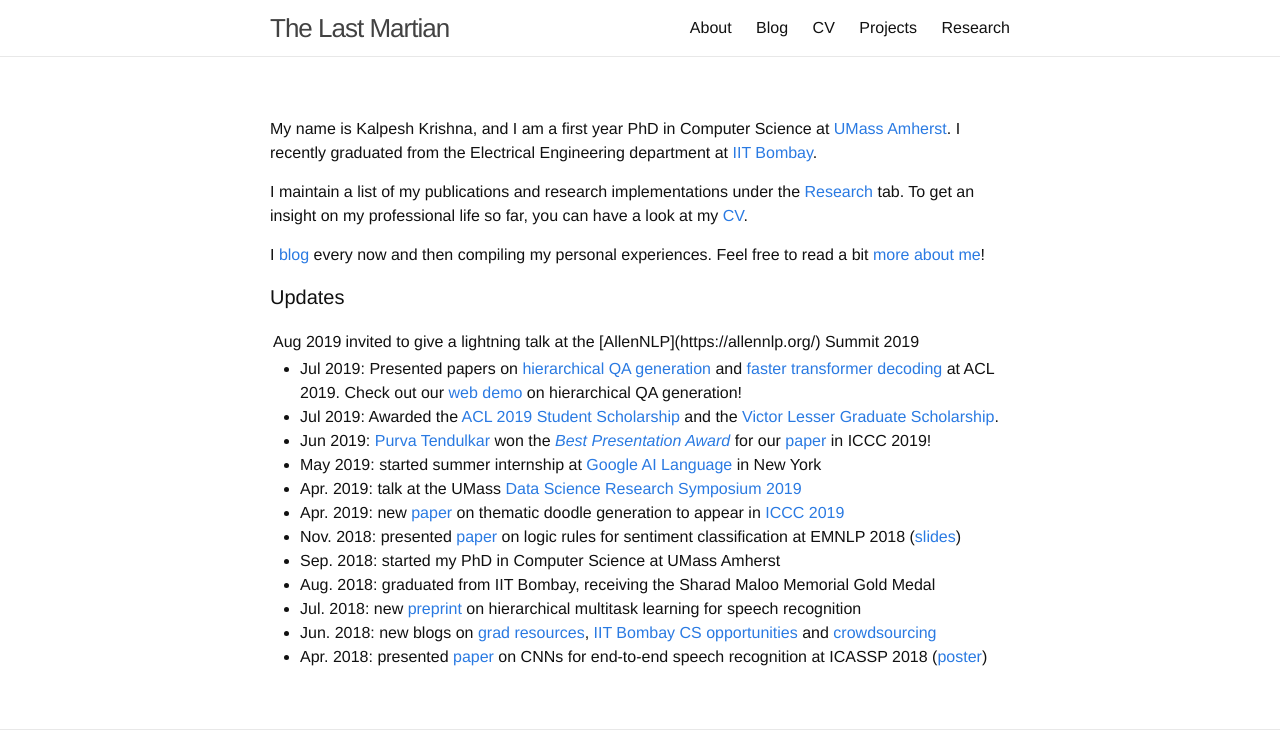
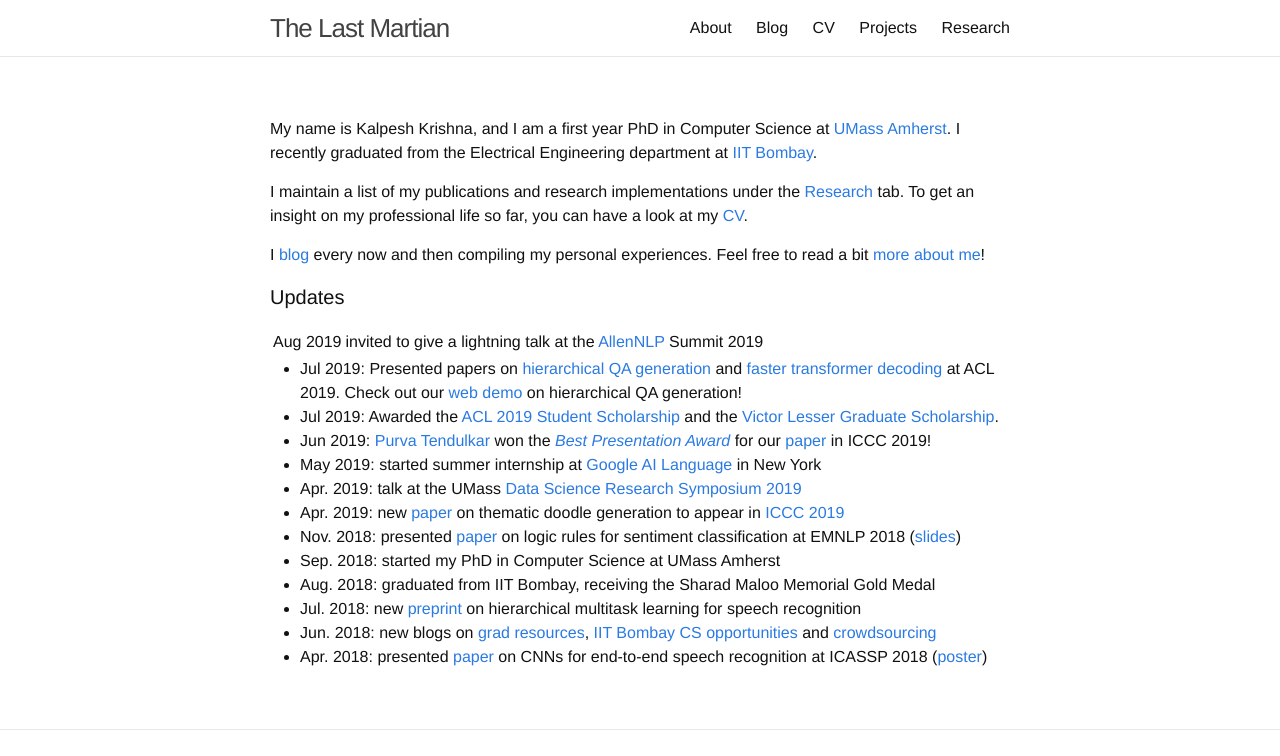
Before and after one commit to martiansideofthemoon/martiansideofthemoon.github.io, a Jekyll site: the page built from index.md, in a window 1280 px wide, cut to the strip 0-756 px from the top of the page. Built offline with Jekyll 4.4.1, drawn with Linux system fonts in a browser that asks for light colours; comment, search, counter and statistics services are not loaded; part of the change alters nothing that is shown.

```diff
--- a/index.md
+++ b/index.md
@@ -12,7 +12,7 @@ I [blog]({{ site.url }}/archive) every now and then compiling my personal experi
 #### Updates
 
 <table>
-	<tr><td>Aug 2019</td><td>invited to give a lightning talk at the [AllenNLP](https://allennlp.org/) Summit 2019</td></tr>
+	<tr><td>Aug 2019</td><td>invited to give a lightning talk at the <a href="https://allennlp.org/">AllenNLP</a> Summit 2019</td></tr>
 </table>
 
 * Jul 2019: Presented papers on [hierarchical QA generation](https://arxiv.org/abs/1906.02622) and [faster transformer decoding](https://arxiv.org/abs/1906.02780) at ACL 2019. Check out our [web demo](http://squash.cs.umass.edu/) on hierarchical QA generation!
```
